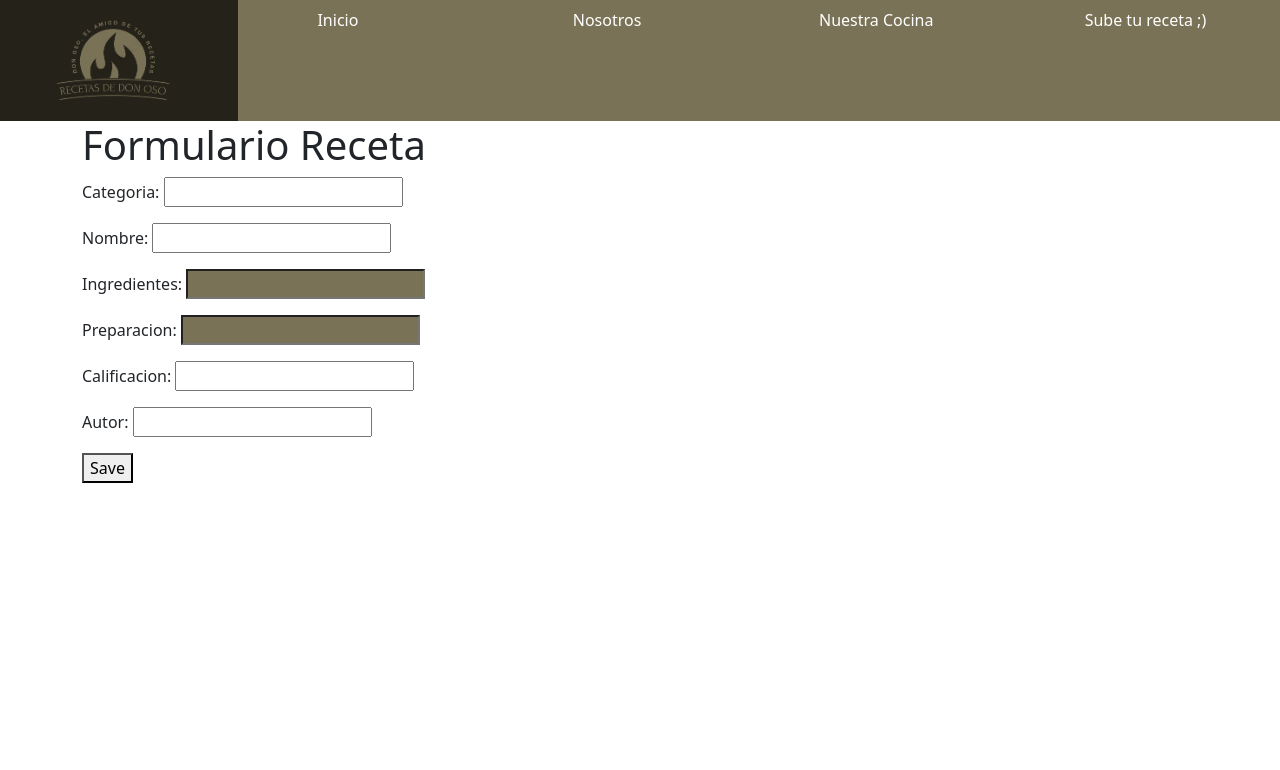
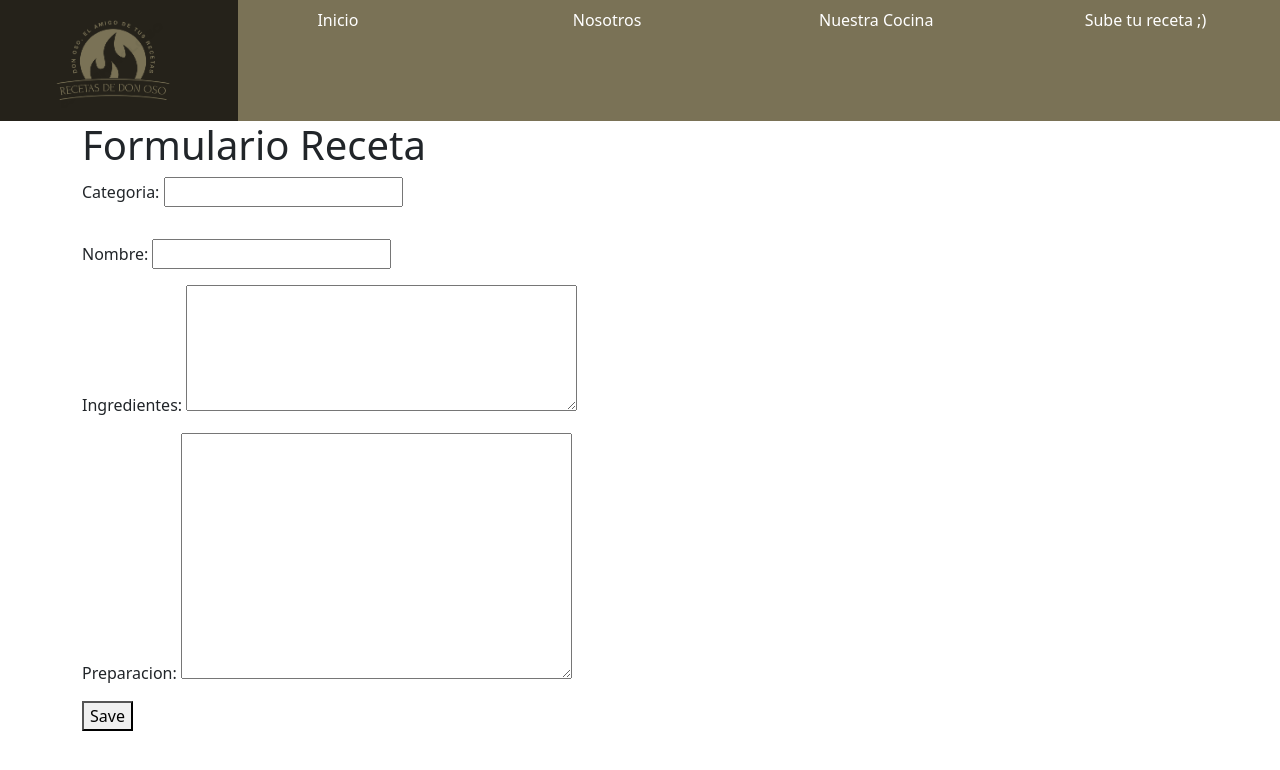
Before and after one commit to MatiasOso/DjangoProject, a Django app: page /AgregarReceta in a window 1280 px wide. Shown: the top 770 px of the page. Run offline with Django 4.2, Linux system fonts and the light colour scheme.

Commit message:
NOES LO MISMO VERME K TENERME

```diff
--- a/ClasesDjango/login/forms.py
+++ b/ClasesDjango/login/forms.py
@@ -2,9 +2,15 @@ from django import forms
 
 # La receta necesita: Categoria,Nombre,Ingredientes,Preparacion, Calificacion(1 al 5), Autor (ID)
 class CreateNewRecipe(forms.Form):
-    categoria = forms.CharField(label='Categoria', max_length=255, widget=forms.TextInput(attrs={'class': 'input'}))
+    categoria = forms.CharField(label='Categoria', max_length=255, widget=forms.TextInput(attrs={'class': 'input mb-3'}))
     nombre = forms.CharField(label='Nombre', max_length=255, widget=forms.TextInput(attrs={'class': 'input'}))
-    ingredientes = forms.CharField(label='Ingredientes', max_length=255, widget=forms.TextInput(attrs={'class': 'input addIngredientes'}))
-    preparacion = forms.CharField(label='Preparacion', max_length=300, widget=forms.TextInput(attrs={'class': 'input addPreparacion'}))
-    calificacion = forms.IntegerField(label='Calificacion', widget=forms.TextInput(attrs={'class': 'input'}))
-    autor = forms.IntegerField(label='Autor', widget=forms.TextInput(attrs={'class': 'input'}))
+    ingredientes = forms.CharField(label='Ingredientes', widget=forms.Textarea(attrs={'class': 'input addIngredientes', 'rows': 5}))  # Cambio a Textarea
+    preparacion = forms.CharField(label='Preparacion', widget=forms.Textarea(attrs={'class': 'input addPreparacion', 'rows': 10}))  # Cambio a Textarea
+
+
+
+#  INSERT into Comentario (Usuario,Receta_ID,Comentario) VALUES (3,'5','Hola este es un comentario de prueba :p')
+class Comentario(forms.Form):
+    Usuario = forms.IntegerField(label='Usuario', widget=forms.TextInput(attrs={'class': 'input'}))
+    Receta_ID = forms.IntegerField(label='Receta_ID', widget=forms.TextInput(attrs={'class': 'input'}))
+    Comentario = forms.CharField(label='Comentario', max_length=255, widget=forms.TextInput(attrs={'class': 'input'}))
--- a/ClasesDjango/login/static/style.css
+++ b/ClasesDjango/login/static/style.css
@@ -24,10 +24,12 @@ header .nav-link {
     background-color: #f2f2f2;
 }
 .addIngredientes {
-    background-color: #7A7256;
+    width: 14dp;
+    height: 50dp;
 }
 .addPreparacion {
-    background-color: #7A7256;
+    width: 14dp;
+    height: 14dp;
 }
 .inicio{
     background-color: #E7DBCB;
--- a/ClasesDjango/login/views.py
+++ b/ClasesDjango/login/views.py
@@ -92,19 +92,17 @@ def AddRecipe(request):
         ingredientes = request.POST['ingredientes']
         preparacion = request.POST['preparacion']
         calificacion = request.POST['calificacion']
-        autor_id = request.POST['autor']
+        # autor_id = request.POST['autor']
 
         # Obtiene el objeto Usuario correspondiente al ID proporcionado en el formulario
-        autor = Usuario.objects.get(pk=autor_id)
+        # autor = Usuario.objects.get(pk=autor_id) # Que no se me olvide que todavia no necesito que sea un usuario existente el que agregue la receta
 
-        # Crea un diccionario con los datos de la receta
         receta_data = {
             'categoria': categoria,
             'nombre': nombre,
             'ingredientes': ingredientes,
             'preparacion': preparacion,
             'calificacion': calificacion,
-            'autor': autor_id
         }
 
         # URL de tu endpoint para agregar recetas en la API en Node.js
@@ -134,13 +132,16 @@ def about(request):
 
 def ver_receta(request, id):
     urlApi = f"http://localhost:3000/recetas/{id}"
+    urlComents = f"http://localhost:3000/recetas/comentarios/{id}"
 
     try:
         response = requests.get(urlApi)
         print(response.status_code)
+        responseComents = requests.get(urlComents)
 
-        if response.status_code == 200:
+        if response.status_code == 200 and responseComents.status_code == 200:
             receta = response.json()
+            coments = responseComents.json()
             cards_html = ""
             for receta in receta:
 
@@ -161,9 +162,25 @@ def ver_receta(request, id):
                 """
                 cards_html += card
 
+            for coment in coments:
+                card = f"""
+                <div class="col">
+                    <div class="card shadow-sm">
+                        <div class="card-body">
+                            <p class="card-text">Usuario: {coment['Usuario']}</p>
+                            <p class="card-text">{coment['Comentario']}</p>
+                            <div class="d-flex justify-content-between align-items-center">
+                            </div>
+                        </div>
+                    </div>
+                </div>
+                """
+                cards_html += card
+
             return render(request, 'receta.html', {
                 'receta': receta,
-                'cards_html': cards_html})
+                'cards_html': cards_html,
+                'coments': coments})
         else:
             return HttpResponse("Error en la solicitud a la API", status=500)
     except Exception as e:
```
Also changed, not shown: ClasesDjango/login/templates/receta.html (+10 -4 lines), ClasesDjango/login/models.py (line endings or trailing spaces).
